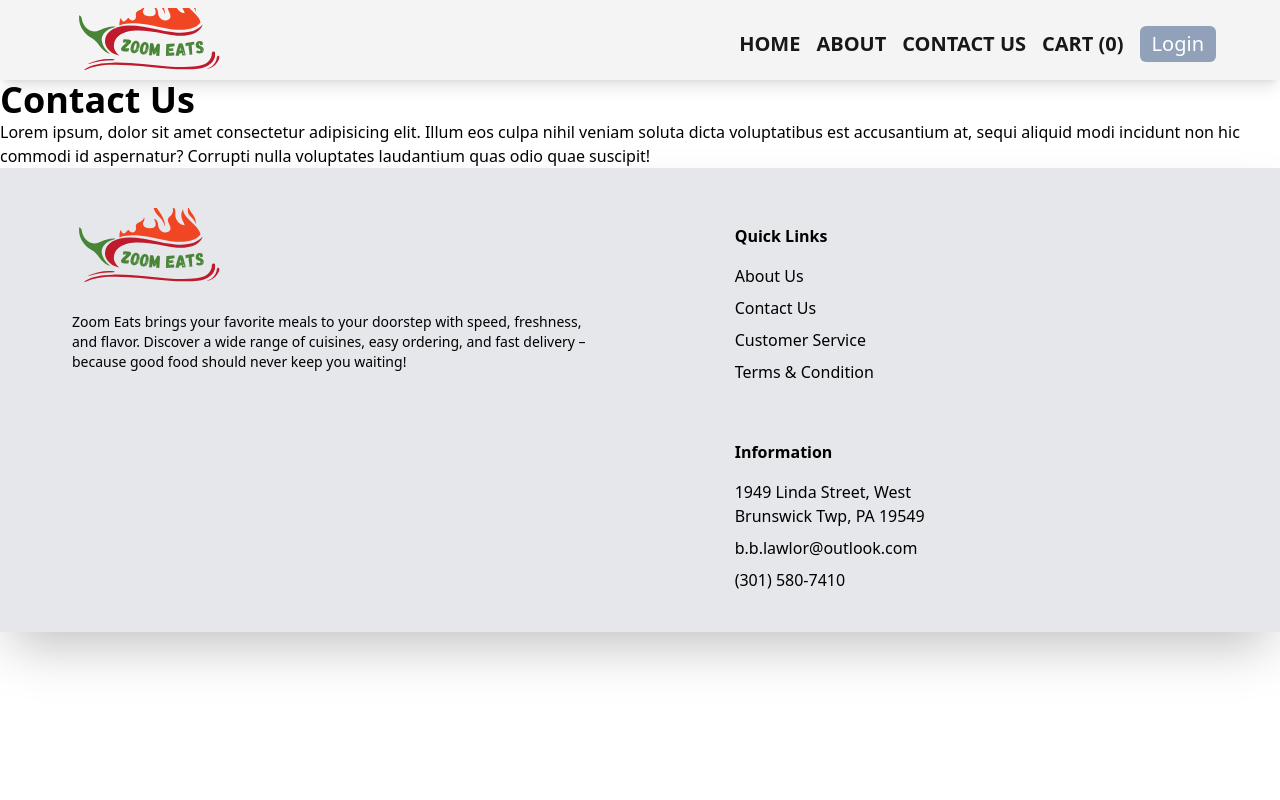
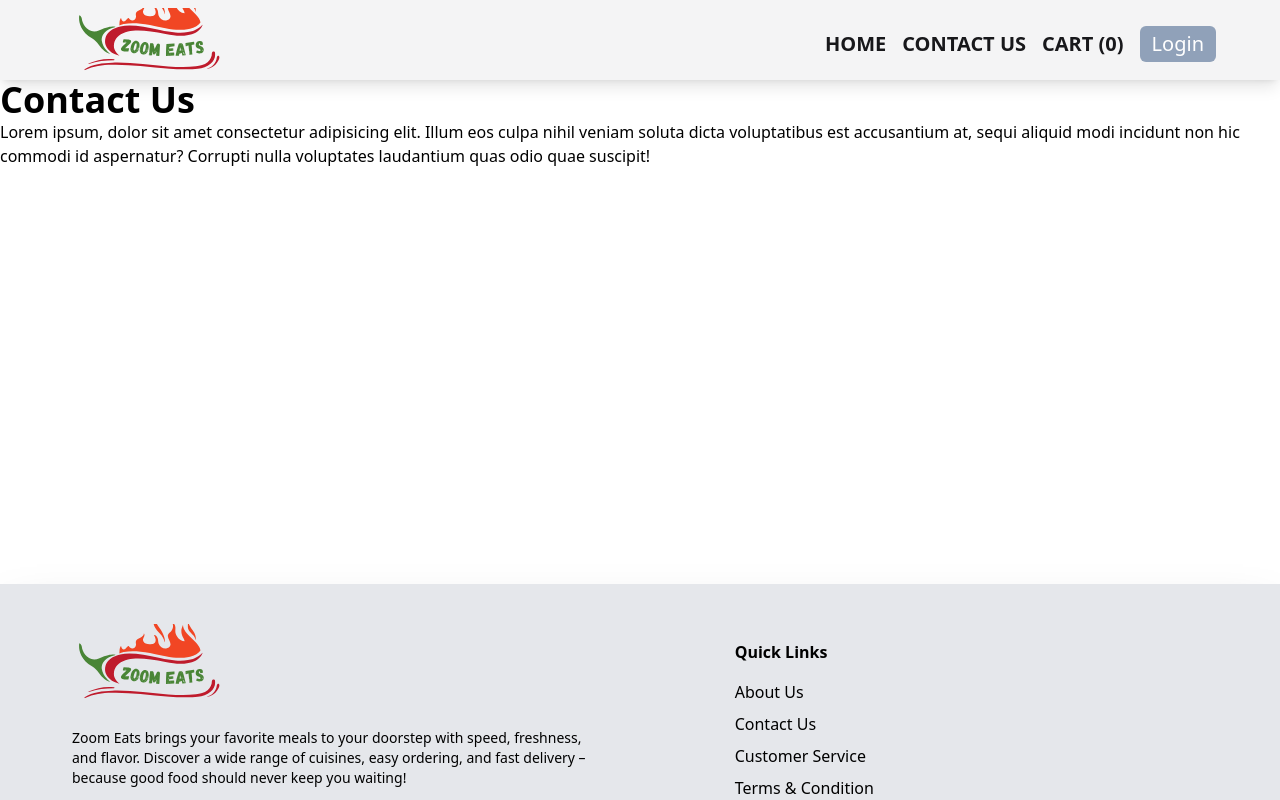
Before and after one commit to kirangavali09/zoom-eats, a React (Vite) app: page /contact in a window 1280 px wide. Shown: the top 800 px of the page. Built offline with nearby package versions, Linux system fonts and the light colour scheme.

Commit message:
Footer Fixes

```diff
--- a/src/components/Cart.jsx
+++ b/src/components/Cart.jsx
@@ -15,7 +15,7 @@ const Cart = () => {
         dispatch(removeItem(itemId))
     }
     return (
-        <>
+        <div className="w-full  h-[calc(100vh_-_37vh)]">
             <div className="font-bold text-2xl text-center pt-12">Cart</div>
             {
                 cartItems.length == 0 ? <div className="my-10 text-xl text-center">😔 Oops... nothing here yet! Add items to your cart 🛍️</div> :
@@ -62,7 +62,7 @@ const Cart = () => {
                     </div>
                 </div>
             }
-        </>
+        </div>
     )
 }
 
--- a/src/components/Contact.jsx
+++ b/src/components/Contact.jsx
@@ -2,10 +2,10 @@
 const Contact = () => {
 
     return (
-        <>
+        <div className="h-[calc(100vh_-_37vh)]">
             <h2 className="text-4xl font-semibold">Contact Us</h2>
             <p>Lorem ipsum, dolor sit amet consectetur adipisicing elit. Illum eos culpa nihil veniam soluta dicta voluptatibus est accusantium at, sequi aliquid modi incidunt non hic commodi id aspernatur? Corrupti nulla voluptates laudantium quas odio quae suscipit!</p>
-        </>
+        </div>
     )
 }
 
--- a/src/components/Navbar.jsx
+++ b/src/components/Navbar.jsx
@@ -18,7 +18,6 @@ const Navbar = () => {
             </Link>
             <div className='flex gap-4 items-center max-lg:hidden'>
                 <NavLink to="/" className='font-bold text-xl uppercase text-zinc-900 cursor-pointer'>Home</NavLink>
-                <NavLink to="/about" className='font-bold text-xl uppercase text-zinc-900 cursor-pointer'>About</NavLink>
                 <NavLink to="/contact" className='font-bold text-xl uppercase text-zinc-900 cursor-pointer'>Contact Us</NavLink>
                 <NavLink to="/cart" className='font-bold text-xl uppercase text-zinc-900 cursor-pointer'>
                     Cart ({cartItems.length})
--- a/src/components/Routing.jsx
+++ b/src/components/Routing.jsx
@@ -1,7 +1,6 @@
 import { Route, Routes } from "react-router-dom"
 import RestaurantContainer from "./RestaurantContainer";
 import RestaurantDetail from "./RestaurantDetail";
-import AboutClass from "./AboutClass";
 import { lazy, Suspense } from "react";
 import Cart from "./Cart";
 const Contact = lazy(() => import("./Contact"));
```
